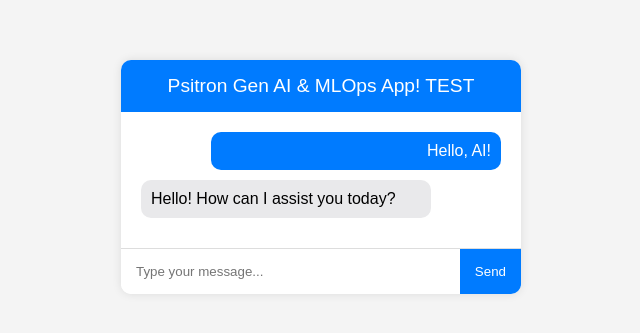
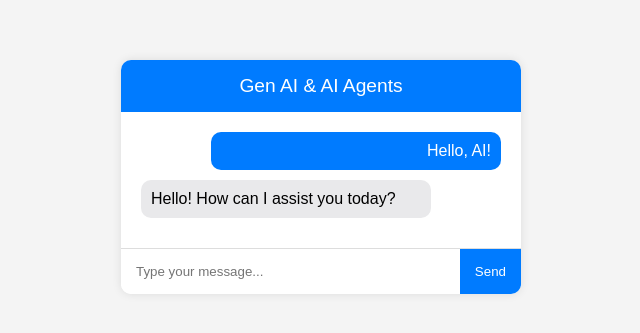
Before and after one commit to yogi0348/github-actions-nodejs, a website: page public/index.html in a window 1280 px wide. Shown: the part 223-556 px from the top of the page, without its empty margins (319-959 px from the left). Drawn offline with Linux system fonts and the light colour scheme.

Commit message:
Updated the title to Gen Ai & Agents

```diff
--- a/public/index.html
+++ b/public/index.html
@@ -95,7 +95,7 @@
 
     <div class="chat-container">
         <div class="chat-header">
-            Psitron Gen AI & MLOps App! TEST
+            Gen AI & AI Agents
         </div>
         <div class="chat-messages">
             <!-- Example Messages -->
```
